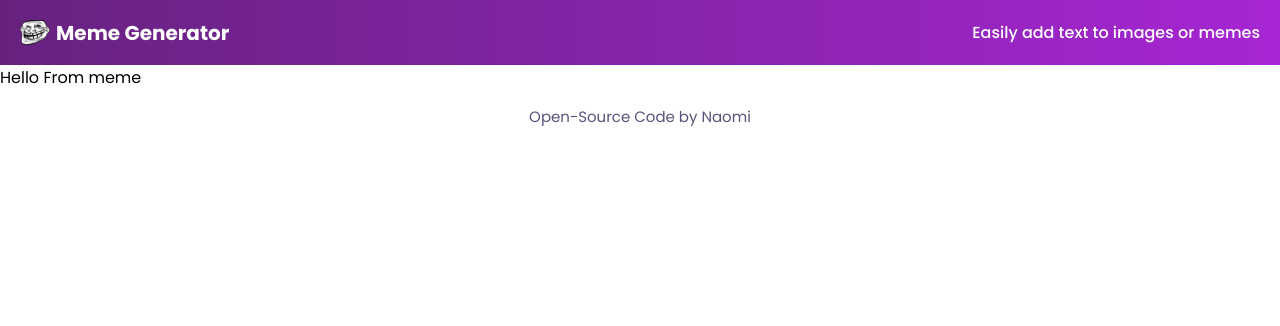
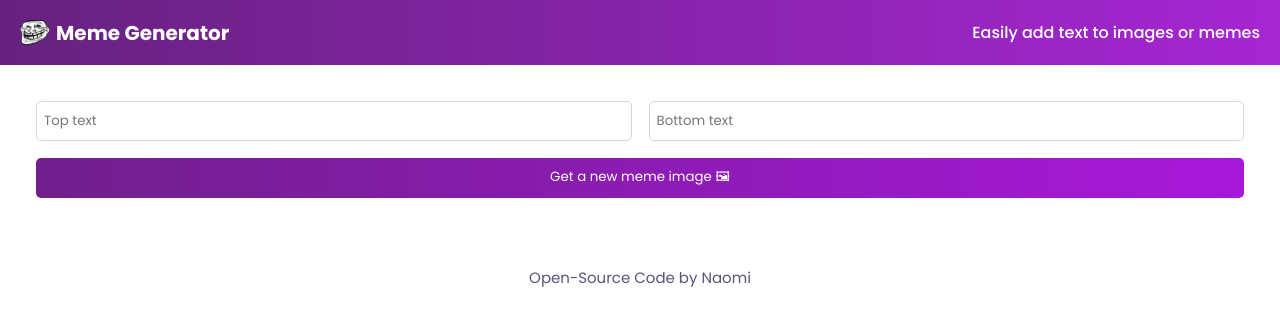
Before and after one commit to NayoBaez/meme-generator, a React (Create React App) app: page / in a window 1280 px wide. Shown: the top 326 px of the page. Built offline with nearby package versions, Linux system fonts and the light colour scheme.

Commit message:
Feature: add form to meme component

```diff
--- a/src/App.css
+++ b/src/App.css
@@ -35,6 +35,30 @@ main {
   font-weight: 500;
 }
 
+.form {
+  display: grid;
+  grid-template: 40px 40px / 1fr 1fr;
+  gap: 17px;
+  margin-bottom: 17px;
+}
+
+.form--input {
+  font-family: "poppins";
+  border-radius: 5px;
+  border: 1px solid #d5d4d8;
+  text-indent: 5px;
+}
+
+.form--button {
+  grid-column: 1 / -1;
+  font-family: "poppins";
+  border-radius: 5px;
+  background: linear-gradient(90.41deg, #711f8d 1.14%, #a818da 100%);
+  color: white;
+  border: none;
+  cursor: pointer;
+}
+
 footer {
   text-align: center;
   font-size: 15px;
--- a/src/components/Meme.js
+++ b/src/components/Meme.js
@@ -1,5 +1,13 @@
 import React from "react";
 
 export default function Meme() {
-  return <>Hello From meme</>;
+  return (
+    <main>
+      <div className="form">
+        <input type="text" placeholder="Top text" className="form--input" />
+        <input type="text" placeholder="Bottom text" className="form--input" />
+        <button className="form--button"> Get a new meme image 🖼 </button>
+      </div>
+    </main>
+  );
 }
```
